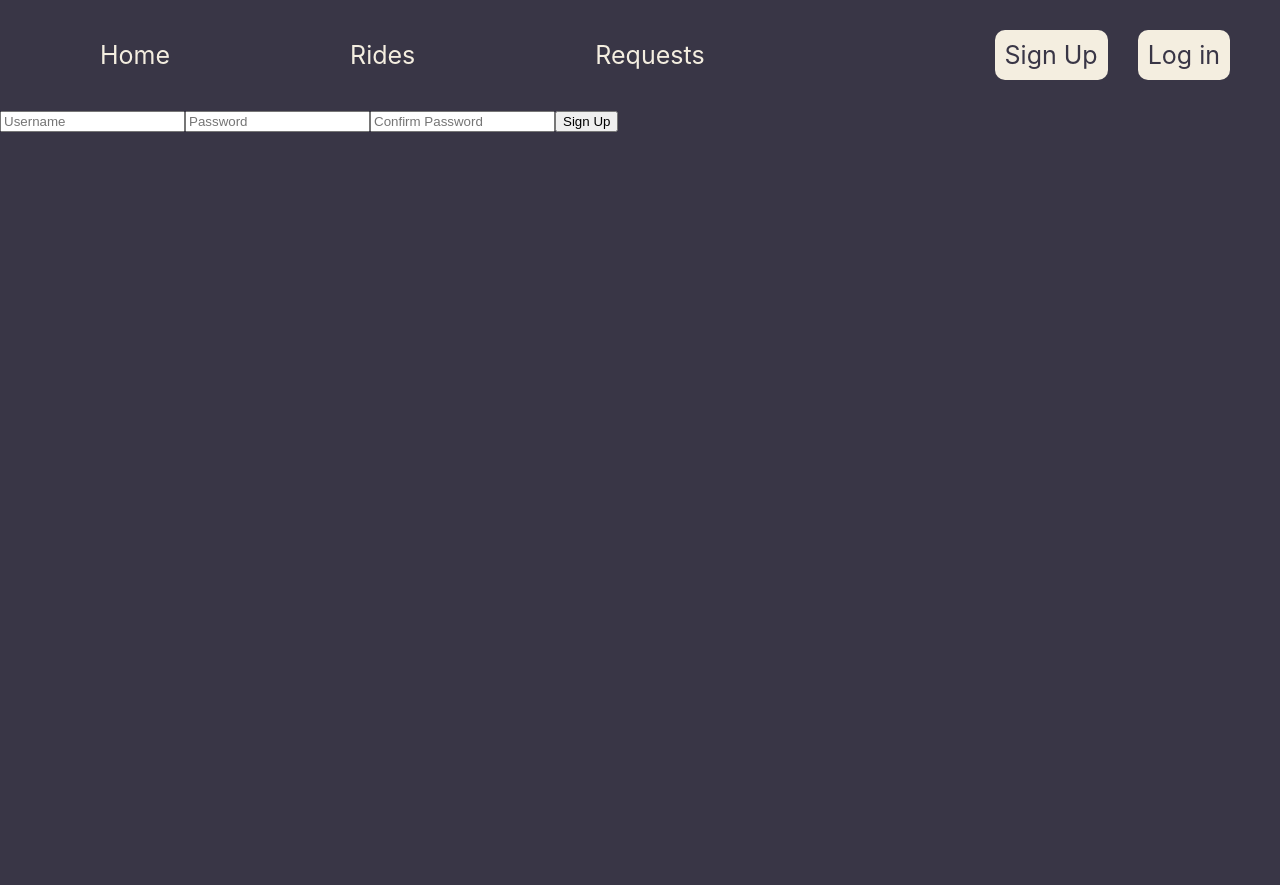
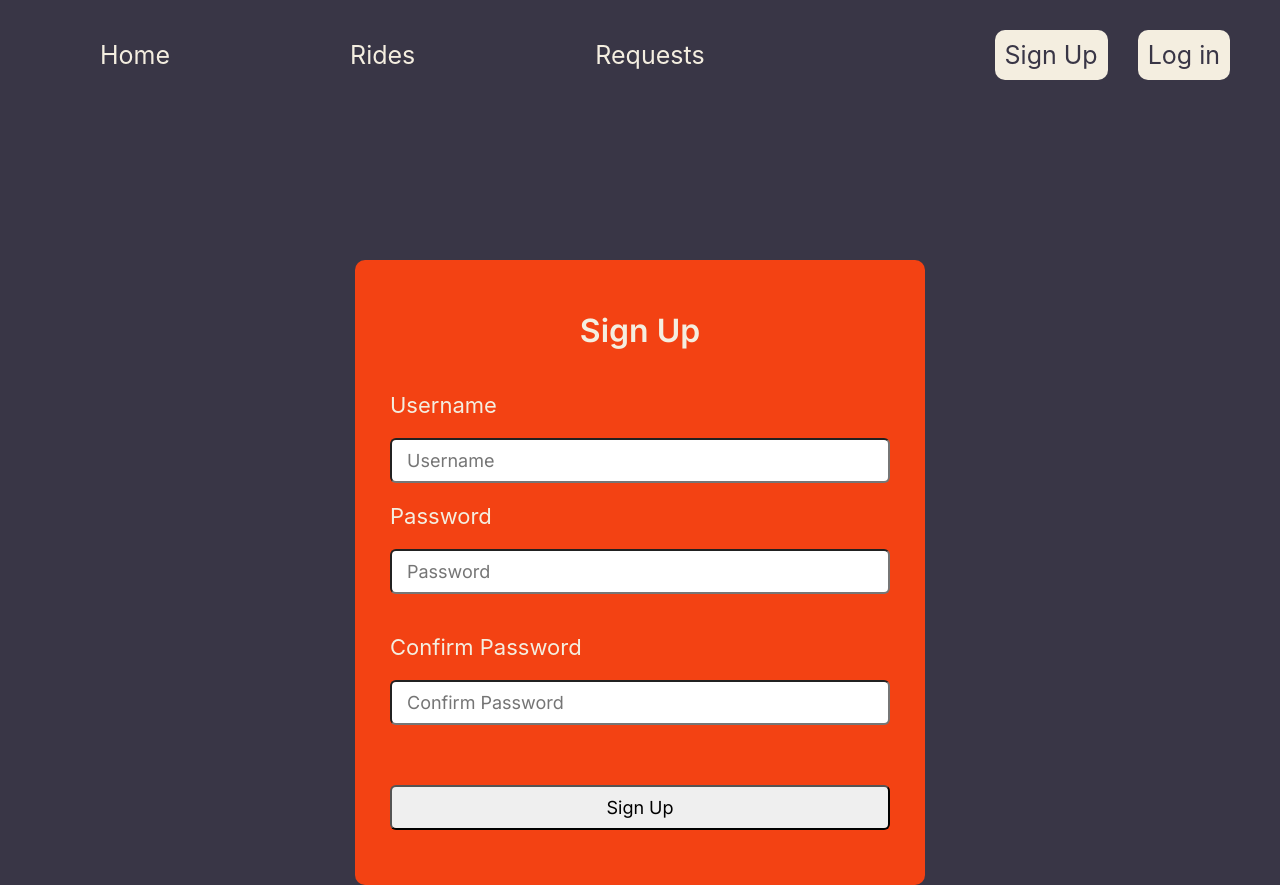
Before and after one commit to kingsleykimm/hoober, a React (Create React App) app in the folder frontend/: page /Signupform in a window 1280 px wide. Before the commit the page ends 800 px from the top, so only its background shows below. Built offline with nearby package versions, Linux system fonts and the light colour scheme.

Commit message:
Finished Sign Up Form module with styling and validation

```diff
--- a/frontend/package.json
+++ b/frontend/package.json
@@ -3,6 +3,7 @@
   "version": "0.1.0",
   "private": true,
   "dependencies": {
+    "@hookform/resolvers": "^3.1.0",
     "@testing-library/jest-dom": "^5.16.5",
     "@testing-library/react": "^13.4.0",
     "@testing-library/user-event": "^13.5.0",
@@ -13,7 +14,8 @@
     "react-router-dom": "^6.11.2",
     "react-scripts": "5.0.1",
     "tailwindcss": "^3.3.2",
-    "web-vitals": "^2.1.4"
+    "web-vitals": "^2.1.4",
+    "yup": "^1.2.0"
   },
   "scripts": {
     "start": "react-scripts start",
--- a/frontend/public/index.html
+++ b/frontend/public/index.html
@@ -9,6 +9,8 @@
       name="description"
       content="Web site created using create-react-app"
     />
+    <link rel="preconnect" href="https://fonts.googleapis.com">
+    <link href="https://fonts.googleapis.com/css2?family=Inter:wght@400;500;600&display=swap" rel="stylesheet">
     <link rel="apple-touch-icon" href="%PUBLIC_URL%/logo192.png" />
     <!--
       manifest.json provides metadata used when your web app is installed on a
--- a/frontend/src/App.css
+++ b/frontend/src/App.css
@@ -67,3 +67,42 @@ body {
   line-height: 2rem;
   color: #F4EEE0
 }
+
+.form--wrapper {
+
+  height: auto;
+  display: flex;
+  justify-content: center;
+  align-items: center;
+  margin-top: 150px;
+
+
+
+}
+
+.user--form {
+  padding: 55px 35px;
+  background: #F34213;
+  display: flex;
+  flex-direction: column;
+  gap: 20px;
+  min-width: 500px;
+  border-radius: 10px;
+  padding-top: 30px;
+}
+
+.user--form > input {
+  font-family: 'Inter', sans-serif;
+  display: block;
+  box-sizing: border-box;
+  width: 100%;
+  padding: 10px 15px;
+  font-size: 18px;
+  border-radius: 6px;
+
+}
+
+.form--label {
+  font-size: 22px;
+  color: #F4EEE0
+}
--- a/frontend/src/components/Signupform.js
+++ b/frontend/src/components/Signupform.js
@@ -1,14 +1,25 @@
-import React from "react"
+import React, { useRef } from "react"
+import { useForm } from "react-hook-form"
+import {yupResolver} from "@hookform/resolvers/yup"
+import * as Yup from 'yup'
+function Signupform() {
+    const formSchema = Yup.object().shape({
+        password: Yup.string()
+          .required('Password is required')
+          .min(6, 'Password must be at 6 characters long'),
+        confirmPassword: Yup.string()
+          .required('Password is required')
+          .oneOf([Yup.ref('password')], 'Passwords do not match'),
+      })
+    const formOptions = {resolver: yupResolver(formSchema)}
+    const { register, handleSubmit, formState } = useForm(formOptions);
+    const {errors} = formState
 
-import {useForm} from "react-hook-form"
-function Signupform () {
-    const {register, handleSubmit, watch} = useForm();
+
 
     const onSubmit = async (data) => {
         const requestOptions = {
             method: "POST",
-
-
             headers: { "Content-Type": "application/json" },
             body: JSON.stringify(data)
         }
@@ -18,24 +29,52 @@ function Signupform () {
             console.log(responseData)
             return responseData
         }
-        catch (error) { console.log ("Error: " + error)}
+        catch (error) { console.log("Error: " + error) }
     }
 
     return (
+        <div className="form--wrapper">
 
-        <form
+            <form className="user--form"
                 // action="/localhost:4000"
-        onSubmit= {handleSubmit(onSubmit)}
+                onSubmit={handleSubmit(onSubmit)}
             >
+                <h1
+                    style={
+                        {
+                            "fontFamily": "Inter",
+                            "color": "#F4EEE0",
+                            "alignSelf": "center"
+                        }
+                    }
+                >Sign Up</h1>
+                <label className="form--label">Username</label>
                 <input
                     placeholder="Username"
-            {...register("username", {required : true})}
+                    name="username"
+                    {...register("username")}
                 />
-            <input placeholder="Password" {...register("password", {required: true})}></input>
-            <input placeholder="Confirm Password" {...register("confirmPassword", {required : true})}></input>
-            <input value="Sign Up" type="submit"></input>
+                <label className="form--label">Password</label>
+                <input
+                    name="password"
+                    type="password"
+                    placeholder="Password"
+                    {...register("password")}
+                   ></input>
+                <div className="form--label"> {errors.password?.message}</div>
+                <label className="form--label">Confirm Password</label>
+                <input style={{ 'marginBottom': "20px" }}
+                    placeholder="Confirm Password"
+                    name="confirmPassword"
+                    type="password"
+                    {...register("confirmPassword")}
+                ></input>
+                <div className="form--label">{errors.confirmPassword?.message}</div>
+                <input value="Sign Up" type="submit"
+                ></input>
 
             </form>
+        </div>
     )
 
 }
```
Also changed, not shown: 1 other file (tests, documents, lock files or other folders). Lines whose indentation alone changed are shown as unchanged.
